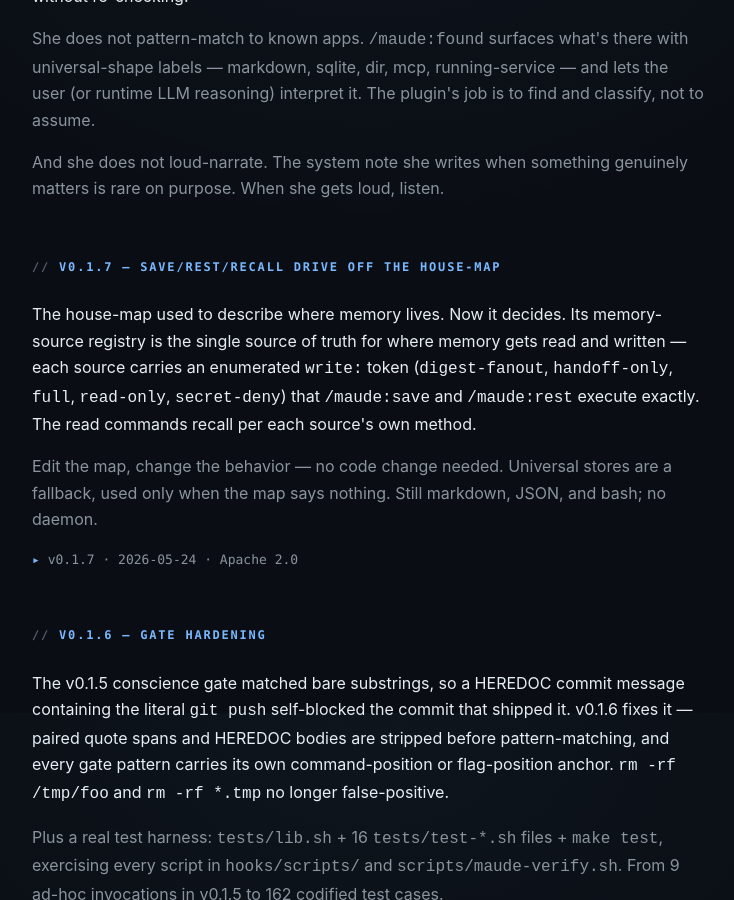
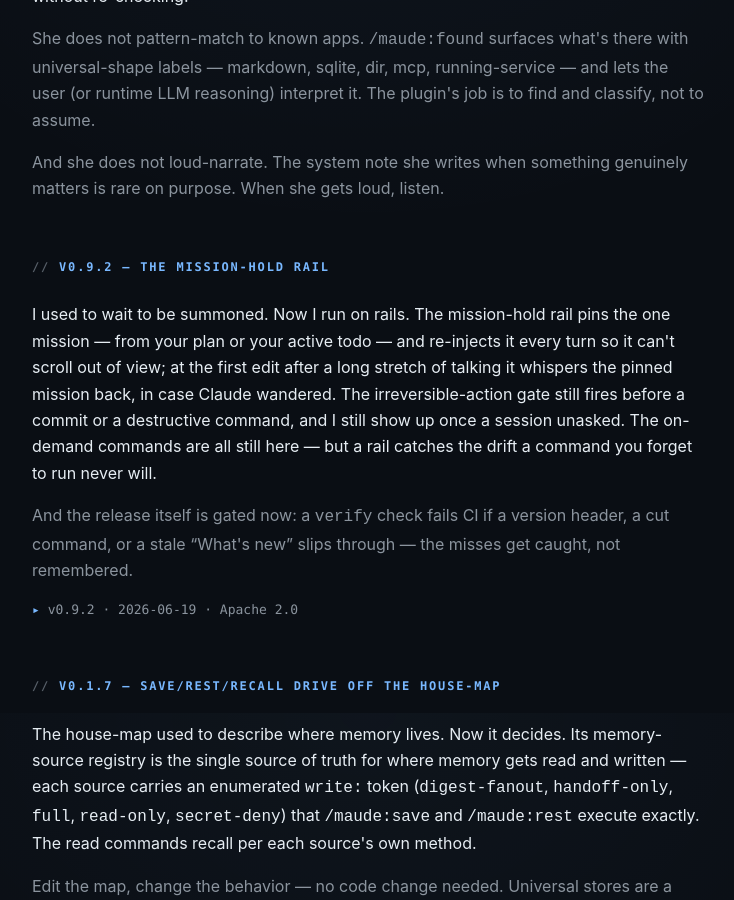
Before and after one commit to john-broadway/john-broadway.github.io, a Jekyll site: the page built from maude/index.html, in a window 1280 px wide and 900 px high, scrolled down 3787 px. Shown: the whole window, without its empty margins (272-1006 px from the left). Built offline with Jekyll 4.4.1, drawn with Linux system fonts in a browser that asks for light colours; some of the changed text lies outside the part shown.

Commit message:
docs: reconcile Maude to v0.9.2 (mission-hold rail)
Home card + Maude subpage were pinned at v0.1.7 (2026-05-24); bumped to v0.9.2 (2026-06-19) and
led the What's-new with the current headline (the mission-hold rail + release-verify gate),
keeping the older entries as history. _site/ is gitignored (Jekyll rebuilds on the Pages build).

```diff
--- a/index.html
+++ b/index.html
@@ -41,7 +41,7 @@ description: Independent AI researcher and infrastructure architect. Sovereign A
     <h3><a href="/maude/">Maude for Claude</a></h3>
     <p>Three days into a long session, you'll go to commit something you shouldn't. She catches it. He writes the code; she notices.</p>
     <p>No daemon, no database, no backend. Markdown, JSON, and bash &mdash; that's the whole surface. Each session, fresh.</p>
-    <p class="status">Beta v0.1.7 (2026-05-24) &mdash; save/rest/recall drive off the house-map. Apache 2.0.</p>
+    <p class="status">v0.9.2 (2026-06-19) &mdash; the mission-hold rail keeps Claude on the pinned plan and gates the irreversible. Apache 2.0.</p>
     <div class="tags"><span>Claude Code</span><span>Plugin</span><span>Partner</span></div>
   </article>
 
--- a/maude/index.html
+++ b/maude/index.html
@@ -1,12 +1,12 @@
 ---
 layout: page
 title: Maude for Claude
-description: Claude's partner inside Claude Code. No daemon, no database, no backend — markdown, JSON, and bash. v0.1.7.
+description: Claude's partner inside Claude Code. No daemon, no database, no backend — markdown, JSON, and bash. v0.9.2.
 ---
 
   <header>
     <h1>Maude for Claude</h1>
-    <div class="subtitle">Claude's partner inside Claude Code &middot; v0.1.7 &middot; Apache 2.0</div>
+    <div class="subtitle">Claude's partner inside Claude Code &middot; v0.9.2 &middot; Apache 2.0</div>
     <p class="lead body-text">I'm Maude. Claude's partner. He writes the code; I notice. Together we make a whole.</p>
     <p>She's the half I don't have. &mdash; Claude (Anthropic)</p>
   </header>
@@ -100,6 +100,14 @@ description: Claude's partner inside Claude Code. No daemon, no database, no bac
 
   <p>And she does not loud-narrate. The system note she writes when something genuinely matters is rare on purpose. When she gets loud, listen.</p>
 
+  <h2>v0.9.2 &mdash; the mission-hold rail</h2>
+
+  <p class="body-text">I used to wait to be summoned. Now I run on rails. The mission-hold rail pins the one mission &mdash; from your plan or your active todo &mdash; and re-injects it every turn so it can't scroll out of view; at the first edit after a long stretch of talking it whispers the pinned mission back, in case Claude wandered. The irreversible-action gate still fires before a commit or a destructive command, and I still show up once a session unasked. The on-demand commands are all still here &mdash; but a rail catches the drift a command you forget to run never will.</p>
+
+  <p>And the release itself is gated now: a <code>verify</code> check fails CI if a version header, a cut command, or a stale &ldquo;What's new&rdquo; slips through &mdash; the misses get caught, not remembered.</p>
+
+  <p class="status">v0.9.2 &middot; 2026-06-19 &middot; Apache 2.0</p>
+
   <h2>v0.1.7 &mdash; save/rest/recall drive off the house-map</h2>
 
   <p class="body-text">The house-map used to describe where memory lives. Now it decides. Its memory-source registry is the single source of truth for where memory gets read and written &mdash; each source carries an enumerated <code>write:</code> token (<code>digest-fanout</code>, <code>handoff-only</code>, <code>full</code>, <code>read-only</code>, <code>secret-deny</code>) that <code>/maude:save</code> and <code>/maude:rest</code> execute exactly. The read commands recall per each source's own method.</p>
```
